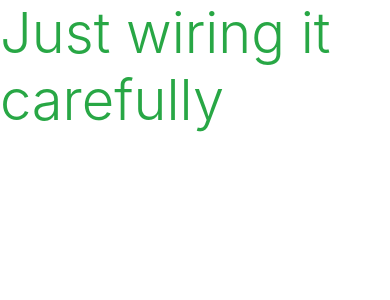
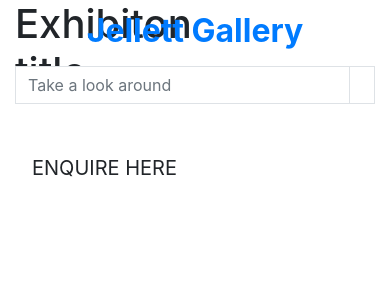
Before and after one commit to isntlee/Jellett-Gallery, a Django app: page / in a window 390 px wide. Shown: the top 300 px of the page. Run offline with Django 3.2, Linux system fonts and the light colour scheme; some libraries are stand-ins or nearby versions.

Commit message:
Added homepage and mainpage structure

```diff
--- a/home/templates/home/index.html
+++ b/home/templates/home/index.html
@@ -1,6 +1,23 @@
 {% extends "base.html" %}
 {% load static %}
 
+{% block page_header %}
+    <div class="container header-container">
+        <div class="row">
+            <div class="col"></div>
+        </div>
+    </div>
+{% endblock %}
+
 {% block content %}
-<h1 class="display-4 text-success">Just wiring it carefully</h1>
+    <div class="container h-100">
+        <div class="row h-100">
+            <div class="col-8 col-md-9 my-auto">
+                <h1 class="display-6 logo-font text-black">Exhibiton title</h1>
+                <div class="my-5">
+                    <h4><a href="" class="shop-now-botton btn btn-lg rounded-0 text-uppercase">Enquire here</a></h4>
+                </div>
+            </div>
+        </div>
+    </div>
 {% endblock %}
--- a/templates/allauth/base.html
+++ b/templates/allauth/base.html
@@ -33,7 +33,35 @@
   </head>
 
   <body>
-    <header class="container-fluid fixed-top"></header>
+    <header class="container-fluid fixed-top">
+        <div class="row">
+            <div class="col-12 col-lg-4 my-auto py-1 py-lg-0 text-center text-lg-left">
+                <a href="{% url 'home' %}" class="nav-link main-logo-link">
+                    <h2 class="logo-font text-black my-0"><strong>Jellett Gallery</strong></h2>
+                </a>
+            </div>
+            <div class="col-12 col-lg-4 my-auto py-1 py-lg-0">
+                <form method="GET" action="">
+                    <div class="input-group w-100">
+                        <input class="form-control border border-black rounded-0" type="text" name="q" placeholder="Take a look around">
+                        <div class="input-group-append">
+                            <button class="form-control btn btn-black border border-black rounded-0" type="submit">
+                                <span class="icon">
+                                    <i class="fas fa-search"></i>
+                                </span>
+                            </button>
+                        </div>
+                    </div>
+                </form>
+            </div>
+            <div class="col-12 col-lg-4 my-auto py-1 py-lg-0">
+                <ul class="list-inline list-unstyled text-center text-lg-right my-0">
+                    <li class="list-inline-item dropdown"></li>
+                    <li class="list-inline-item"></li>
+                </ul>
+            </div>
+        </div>
+    </header>
 
 {% if messages %}
     <div class="message-container"></div>
```
